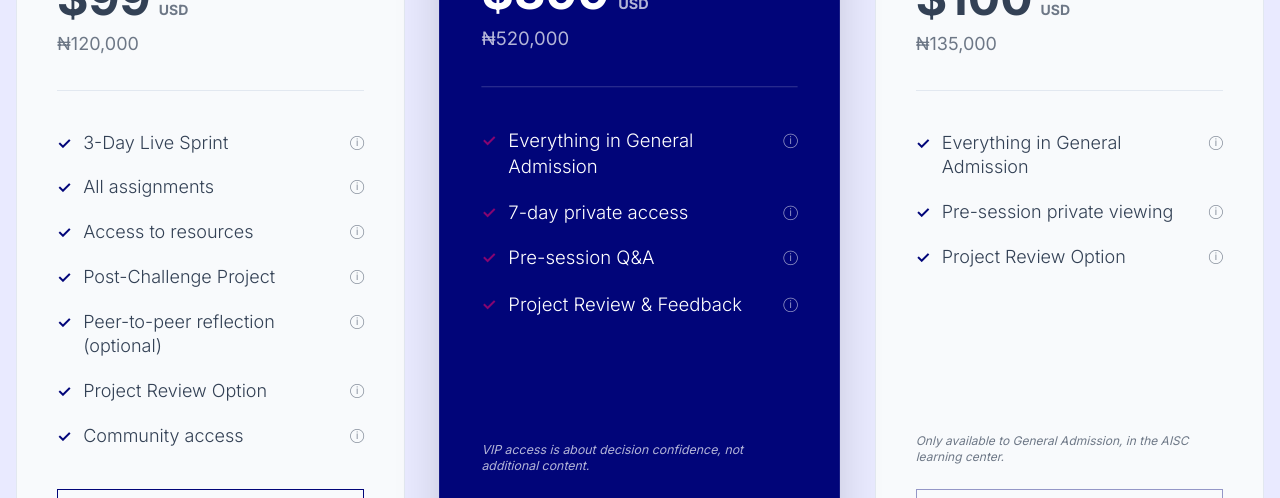
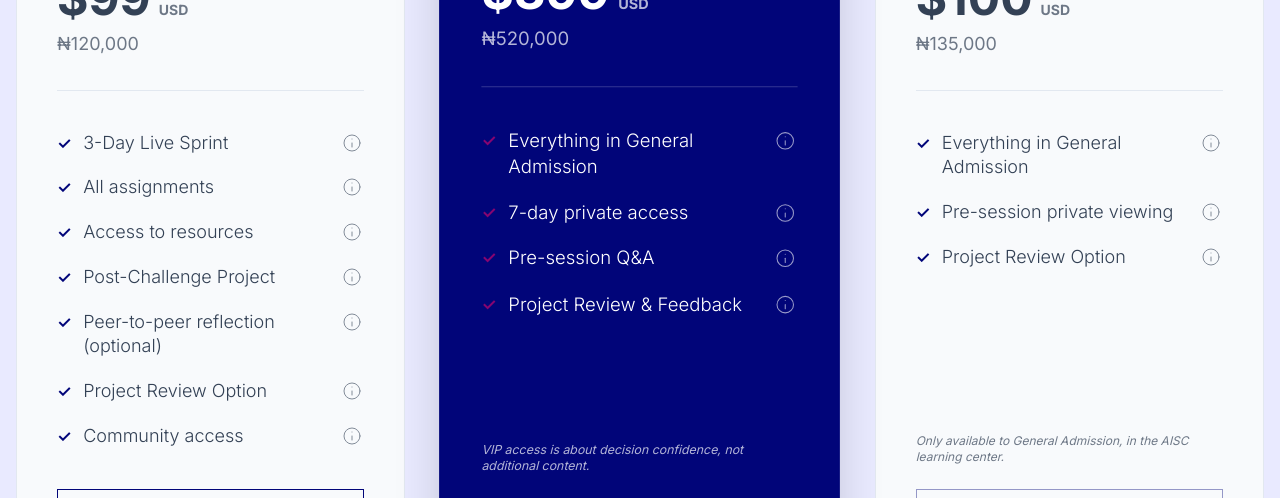
Before and after one commit to TheMSFlow/aisc, a React (Vite) app: page / in a window 1280 px wide. Shown: the part 8420-8918 px from the top of the page. Built offline with nearby package versions, Linux system fonts and the light colour scheme; no server answers.

Commit message:
tooltip edit

```diff
--- a/components/Tooltip.tsx
+++ b/components/Tooltip.tsx
@@ -1,4 +1,5 @@
 import React, { useState } from "react";
+
 
 interface TooltipProps {
   content: React.ReactNode;
@@ -19,9 +20,24 @@ const Tooltip: React.FC<TooltipProps> = ({ content }) => {
       <button
         type="button"
         aria-label="More information"
-        className="text-sm opacity-60 hover:opacity-100 transition"
+        className="text-sm opacity-60 hover:opacity-100 transition "
       >
-        ⓘ
+        <svg
+          xmlns="http://www.w3.org/2000/svg"
+          width="24"
+          height="24"
+          viewBox="0 0 24 24"
+          fill="none"
+          stroke="currentColor"
+          stroke-width="1"
+          stroke-linecap="round"
+          stroke-linejoin="round"
+          class="lucide lucide-info-icon lucide-info"
+        >
+          <circle cx="12" cy="12" r="8" />
+          <path d="M12 16v-4" />
+          <path d="M12 8h.01" />
+        </svg>
       </button>
 
       {/* Tooltip */}
```
